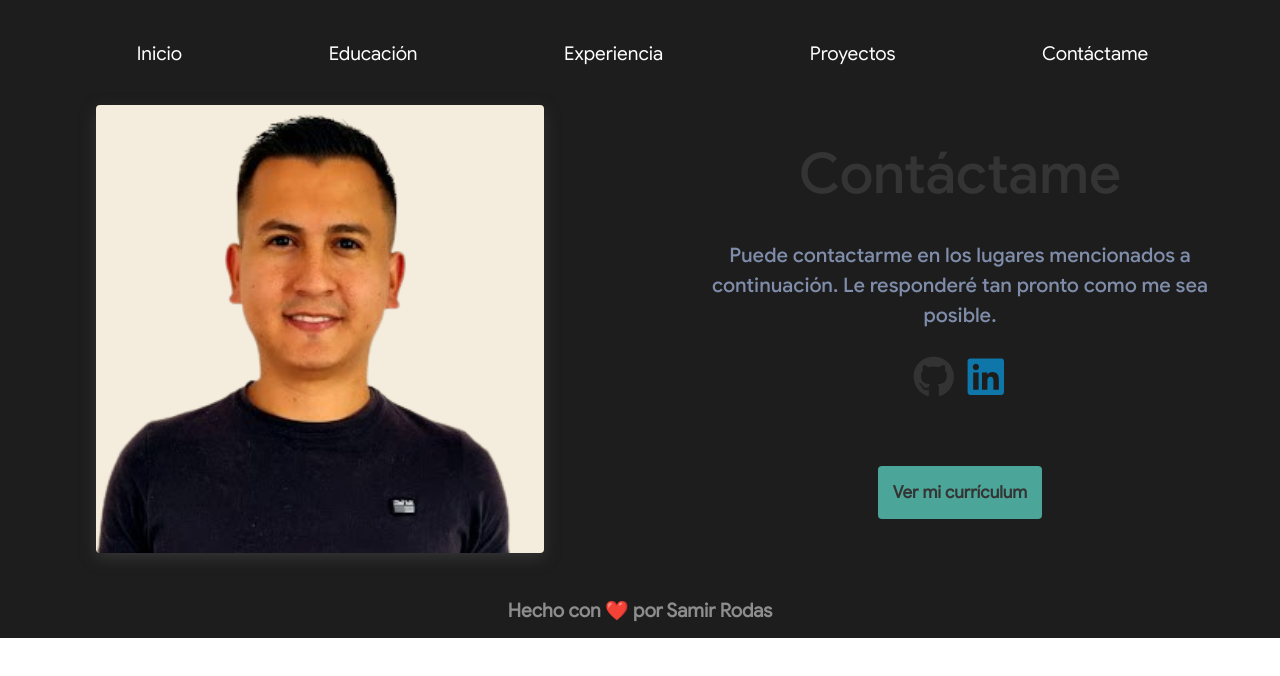
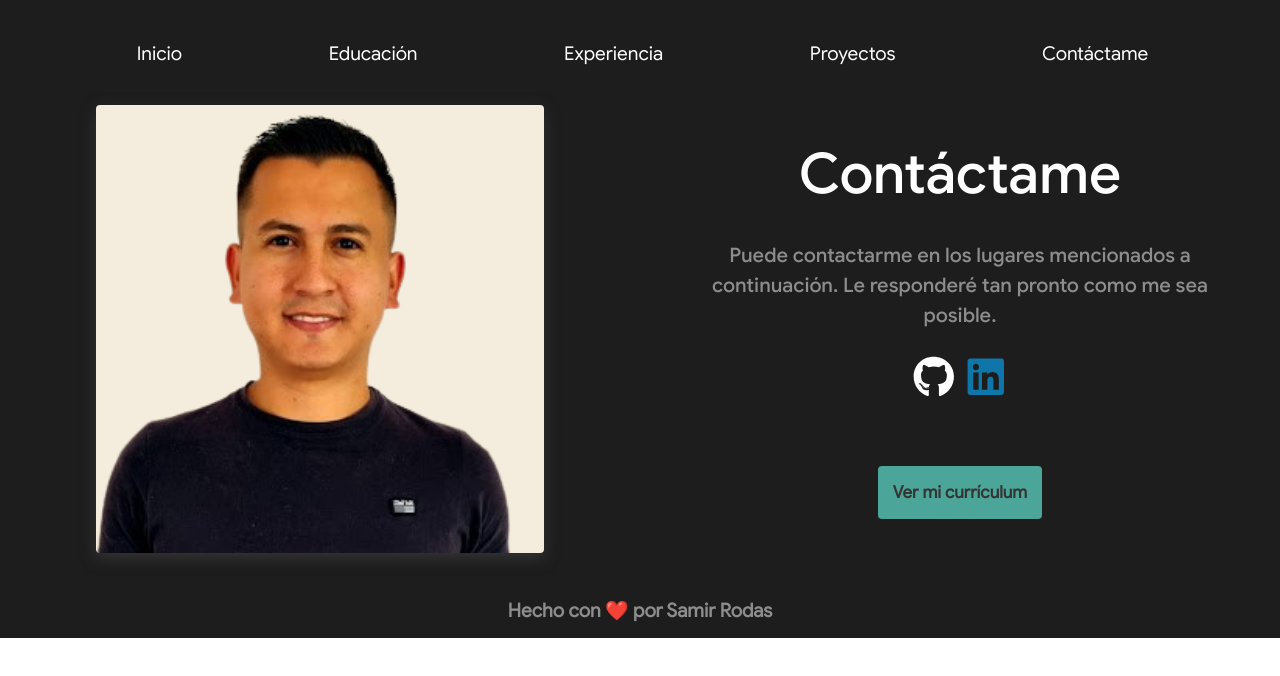
Before and after one commit to serodas/my-portfolio-react-typescript, a React (Vite) app: page /contact in a window 1280 px wide. Shown: the top 676 px of the page. Built offline with nearby package versions, Linux system fonts and the light colour scheme; a web font is replaced by a local one.

Commit message:
Fix dark mode in contact section

```diff
--- a/src/Router.tsx
+++ b/src/Router.tsx
@@ -1,6 +1,6 @@
 import { createBrowserRouter, RouterProvider } from "react-router-dom";
 
-import { Contact } from "./sections/contact/Contact";
+import { ContactFactory } from "./sections/contact/ContactFactory";
 import { EducationFactory } from "./sections/education/EducationFactory";
 import { ExperienceFactory } from "./sections/experience/ExperienceFactory";
 import { HomeFactory } from "./sections/home/HomeFactory";
@@ -30,7 +30,7 @@ const router = createBrowserRouter([
 			},
 			{
 				path: "/contact",
-				element: <Contact />,
+				element: <ContactFactory />,
 			},
 		],
 	},
--- a/src/sections/contact/Contact.module.scss
+++ b/src/sections/contact/Contact.module.scss
@@ -23,7 +23,6 @@
 .icon__container figure figcaption a {
 	text-decoration: none;
 	font-size: 12px;
-	color: #8b97b2;
 	font-family: "Google Sans Regular";
 }
 
@@ -64,7 +63,6 @@
 	text-align: center;
 	align-self: center;
 	justify-self: center;
-	color: #343434;
 	margin-top: 35px;
 	margin-bottom: 35px;
 }
@@ -103,7 +101,6 @@
 	background-color: #4BA598;
 	text-decoration: none;
 	color: #343434;
-	;
 	padding: 15px;
 	margin-top: 25px;
 	border-radius: 4px;
--- a/src/sections/contact/Contact.tsx
+++ b/src/sections/contact/Contact.tsx
@@ -1,10 +1,11 @@
 import { faGithub, faLinkedin } from "@fortawesome/free-brands-svg-icons";
 import { FontAwesomeIcon } from "@fortawesome/react-fontawesome";
 
+import { Theme } from "../../domain/Theme";
 import styles from "./Contact.module.scss";
 import Me from "./me.png";
 
-export const Contact = () => {
+export const Contact = ({ theme }: { theme: Theme }) => {
 	return (
 		<section className={styles.section}>
 			<div className={styles.icon__container}>
@@ -14,8 +15,10 @@ export const Contact = () => {
 			</div>
 
 			<article className={styles.contact_text__container}>
-				<h1 className={styles.contact_text__title}>Contáctame</h1>
-				<p className={styles.contact_text__subtitle}>
+				<header className={styles.contact_text__title} style={{ color: theme.primaryTextColor }}>
+					Contáctame
+				</header>
+				<p className={styles.contact_text__subtitle} style={{ color: theme.secondaryTextColor }}>
 					Puede contactarme en los lugares mencionados a continuación. Le responderé tan pronto como
 					me sea posible.
 				</p>
@@ -26,7 +29,7 @@ export const Contact = () => {
 						target="_blank"
 						rel="noreferrer"
 					>
-						<FontAwesomeIcon icon={faGithub} size="2xs" style={{ color: "#333" }} />
+						<FontAwesomeIcon icon={faGithub} size="2xs" style={{ color: theme.primaryTextColor }} />
 					</a>
 					<a
 						href="https://linkedin.com/in/serodas"
@@ -38,7 +41,7 @@ export const Contact = () => {
 					</a>
 				</div>
 
-				<div className={styles.github_button__container}>
+				<footer className={styles.github_button__container}>
 					<a
 						href="https://github.com/serodas"
 						className={styles.button__primary}
@@ -47,7 +50,7 @@ export const Contact = () => {
 					>
 						Ver mi currículum
 					</a>
-				</div>
+				</footer>
 			</article>
 		</section>
 	);
--- /dev/null
+++ b/src/sections/contact/ContactFactory.tsx
@@ -0,0 +1,8 @@
+import { useThemeContext } from "../../ThemeContextProvider";
+import { Contact } from "./Contact";
+
+export const ContactFactory = () => {
+	const { theme } = useThemeContext();
+
+	return <Contact theme={theme} />;
+};
```
